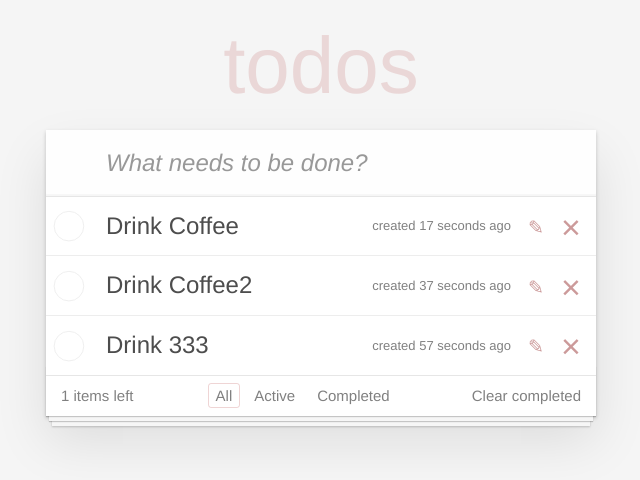
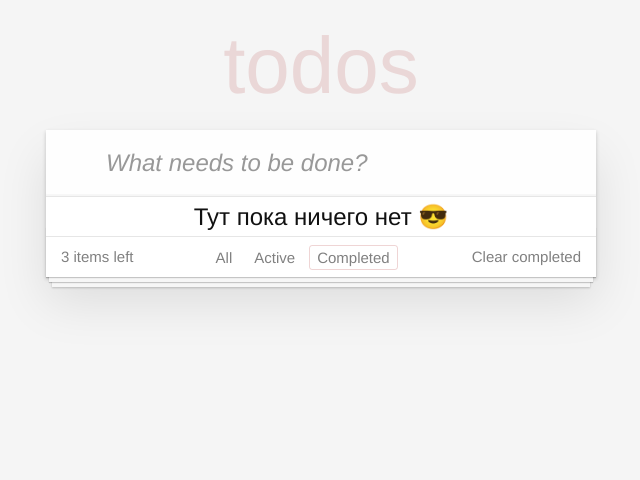
Before and after one commit to SayFu11a/todoApp, a React (Vite) app: page / in a window 1280 px wide. Both pictures are taken after a click on the button "Completed". Shown: the top 480 px of the page, without its empty margins (319-959 px from the left). Built offline with nearby package versions, Linux system fonts and the light colour scheme.

Commit message:
Completion

```diff
--- a/src/components/App/index.jsx
+++ b/src/components/App/index.jsx
@@ -8,12 +8,41 @@ import './App.css'
 
 export default class App extends Component {
 
+    maxId = 100;
+
     state = {
         todosArr: [
-            { label: 'Drink Coffee',  time: 'created 17 seconds ago', id: 1 },
-            { label: 'Drink Coffee2', time: 'created 37 seconds ago', id: 2 },
-            { label: 'Drink 333', time: 'created 57 seconds ago', id: 3 },
-        ]
+            this.createTodoItem('Drink Coffee'),
+            this.createTodoItem('Drink Coffee2'),
+            this.createTodoItem('Drink 333')
+        ],
+        filterPosition: 0,
+    }
+
+    fliterHandle = (position) => {
+        this.setState({
+            filterPosition: position
+        })
+    }
+
+    createTodoItem(label) {
+        return {
+            label: label,
+            time: 'created 17 seconds ago',
+            complited: false,
+            id: this.maxId++
+        }
+    }
+
+    addItem = (text) => {
+        this.setState(({ todosArr }) => {
+            const newItem = this.createTodoItem(text)
+            const newTodosArr = [...todosArr, newItem]
+
+            return {
+                todosArr: newTodosArr
+            }
+        })
     }
 
     deleteItem = (id) => {
@@ -28,15 +57,58 @@ export default class App extends Component {
         })
     }
 
+    cleareCompleted = () => {
+        this.setState(({todosArr}) => {
+
+            const newArr = todosArr.filter(el => !el.complited )
+
+            return {
+                todosArr: newArr
+            }
+        })
+    }
+
+    toggleProperty(arr, id, propName) {
+        const idx = arr.findIndex(el => el.id === id)
+
+        const oldItem = arr[idx]
+        const newItem = {...oldItem,
+            [propName]: !oldItem[propName]}
+
+        return [
+            ...arr.slice(0, idx),
+            newItem,
+            ...arr.slice(idx + 1)
+        ]
+    }
+
+
+
+    onToggleDone = (id) => {
+        this.setState(({ todosArr }) => {
+            return {
+                todosArr: this.toggleProperty(todosArr, id, 'complited')
+            }
+        })
+    }
+
     render () {
         return (
             <section className="todoapp">
-                <Header />
+                <Header onAdded={ this.addItem } />
                 <section className="main">
                     <TaskList
                         todosArr={ this.state.todosArr }
-                        onDeleted={ this.deleteItem }/>
-                    <Footer />
+                        onDeleted={ this.deleteItem }
+                        onToggleDone={ this.onToggleDone }
+                        filterPos={ this.state.filterPosition }
+                    />
+                    <Footer
+                        todosArr={ this.state.todosArr }
+                        fliterHandle={ this.fliterHandle }
+                        filterPos={ this.state.filterPosition }
+                        cleareCompleted = {this.cleareCompleted}
+                    />
                 </section>
             </section>
         )
--- a/src/components/Footer/index.jsx
+++ b/src/components/Footer/index.jsx
@@ -2,16 +2,21 @@ import TasksFilter from "../TasksFilter"
 
 import "./Footer.css"
 
-const Footer = () => {
-  return (
-    <footer className="footer">
-          <span className="todo-count">1 items left</span>
+const Footer = ({ fliterHandle, filterPos, cleareCompleted, todosArr }) => {
+    const activeTodoCount = todosArr.filter(el => !el.complited).length
 
-          <TasksFilter />
-
-          <button className="clear-completed">Clear completed</button>
+    return (
+        <footer className="footer">
+            <span className="todo-count">{ activeTodoCount } items left</span>
+            <TasksFilter
+                fliterHandle={ fliterHandle }
+                filterPos={ filterPos }
+            />
+            <button
+                onClick={ cleareCompleted }
+                className="clear-completed">Clear completed</button>
         </footer>
-  )
+    )
 }
 
 export default Footer
--- a/src/components/Header/index.jsx
+++ b/src/components/Header/index.jsx
@@ -1,13 +1,14 @@
+import { Component } from "react";
+
 import NewTaskForm from '../NewTaskForm'
 
-
-const Header = () => {
-  return(
-    <header className="header">
-        <h1>todos</h1>
-        <NewTaskForm />
-      </header>
-  )
+export default class Header extends Component {
+    render() {
+        return(
+            <header className="header">
+                <h1>todos</h1>
+                <NewTaskForm onAdded={ this.props.onAdded } />
+            </header>
+        )
+    }
 }
-
-export default Header
--- a/src/components/NewTaskForm/index.jsx
+++ b/src/components/NewTaskForm/index.jsx
@@ -1,13 +1,39 @@
+import { Component } from "react";
+
 import './NewTaskForm.css'
 
-const NewTaskForm = () => {
+export default class NewTaskForm extends Component {
+
+    state = {
+        label: ''
+    };
+
+    onLabelChange = (e) => {
+        this.setState({
+            label: e.target.value
+        })
+    };
+
+    onSubmit = (e) => {
+        e.preventDefault()
+        this.props.onAdded(this.state.label)
+        this.setState({
+            label: '',
+        });
+    }
+
+    render() {
         return (
+            <form onSubmit={ this.onSubmit } >
                 <input
+                    type="text"
+                    value={this.state.label} // контролируемый value
+                    onChange={this.onLabelChange}
                     className="new-todo"
                     placeholder="What needs to be done?"
                     autoFocus
                 />
+            </form>
         )
     }
-
-export default NewTaskForm
+}
--- a/src/components/Task/index.jsx
+++ b/src/components/Task/index.jsx
@@ -2,31 +2,10 @@ import { Component } from "react"
 
 export default class Task extends Component {
 
-    state = {
-        complited: false,
-    }
-
-    onLiClick = () => {
-        this.setState( (state) => {
-            return {
-                complited: !state.complited
-            }
-        })
-    }
-
-    onMarkImportant = () => {
-        this.setState((state) =>{
-            return {
-                important: !state.important
-            }
-        })
-    }
-
-
     render () {
-        const { label, time, onDeleted } = this.props
-        const { complited } = this.state
-
+        const { label, time,
+            onDeleted, complited,
+            onToggleDone } = this.props
 
         return (
             <li className={ complited ? 'completed' : ''}>
@@ -35,9 +14,9 @@ export default class Task extends Component {
                 className="toggle"
                 type="checkbox"
                 checked={complited}
-                onChange={ this.onLiClick }
+                onChange={ onToggleDone }
             />
-            <label onClick={ this.onLiClick } >
+            <label onClick={ onToggleDone } >
                 <span className="description">{label}</span>
                 <span className="created">{time}</span>
             </label>
--- a/src/components/TaskList/index.jsx
+++ b/src/components/TaskList/index.jsx
@@ -2,21 +2,43 @@ import Task from '../Task'
 
 import  './TaskList.css'
 
-const TaskList = ({ todosArr, onDeleted }) => {
-    const elements = todosArr.map(item => {
+const TaskList = ({ todosArr, onDeleted, onToggleDone, filterPos }) => {
+
+    let filtredTodosArr
+
+    switch (filterPos) {
+        case 1:
+            filtredTodosArr = todosArr.filter(el => !el.complited)
+            break;
+        case 2:
+            filtredTodosArr = todosArr.filter(el => el.complited)
+            break;
+        default:
+            filtredTodosArr = todosArr
+    }
+
+    const elements = filtredTodosArr.map(item => {
         const {id, ...itemProps} = item;
 
         return (
             <Task
                 key={id}
                 { ...itemProps }
-                onDeleted={ () => onDeleted(id) }/>
+                onDeleted={ () => onDeleted(id) }
+                onToggleDone={ () => onToggleDone(id) }
+            />
         )
     })
 
     return (
         <ul className="todo-list">
-            { elements }
+            {
+                filtredTodosArr.length !== 0 ? elements :
+
+                <li style={{ textAlign: "center", margin:10 }} >
+                    Тут пока ничего нет 😎
+                </li>
+            }
         </ul>
     )
 }
--- a/src/components/TasksFilter/index.jsx
+++ b/src/components/TasksFilter/index.jsx
@@ -1,19 +1,32 @@
+import { Component } from "react";
+export default class TasksFilter extends Component {
+    render() {
+        const { fliterHandle, filterPos } = this.props;
 
-
-const TasksFilter = () => {
         return (
             <ul className="filters">
                 <li>
-              <button className="selected">All</button>
+                    <button
+                        onClick={ () => fliterHandle(0) }
+                        className={ filterPos == 0 ? 'selected' : ''} >
+                        All
+                    </button>
                 </li>
                 <li>
-              <button>Active</button>
+                    <button
+                        onClick={ () => fliterHandle(1) }
+                        className={ filterPos == 1 ? 'selected' : ''} >
+                        Active
+                    </button>
                 </li>
                 <li>
-              <button>Completed</button>
+                    <button
+                        onClick={ () => fliterHandle(2) }
+                        className={ filterPos == 2 ? 'selected' : ''} >
+                        Completed
+                    </button>
                 </li>
             </ul>
         )
     }
-
-export default TasksFilter
+}
```
Lines whose indentation alone changed are shown as unchanged.
